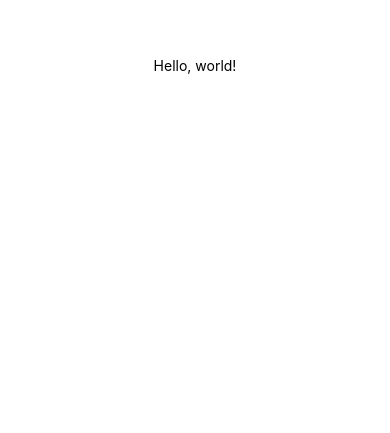
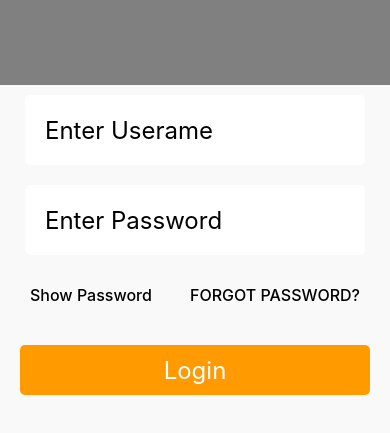
Before and after one commit to Satishphogat/VGS, a React Native app: screen / in a window 390 px wide. Shown: the part 357-790 px from the top of the page. Built offline with nearby package versions, Linux system fonts and the light colour scheme.

Commit message:
feature: worked on ui.

```diff
--- a/App.js
+++ b/App.js
@@ -7,14 +7,154 @@
  */
 
 import React, { Component } from 'react';
-import { Text, View } from 'react-native';
+import { Text, View, StyleSheet, Image, Dimensions, TextInput, TouchableOpacity, ScrollView } from 'react-native';
+
+
 
 export default class Login extends Component {
+
+  constructor(props) {
+    super(props);
+
+    this.state = {
+      username: '',
+      password: '',
+      isLoginValid: false,
+      isPasswordSecure: false
+    };
+  }
+
+  onClickListener(type) {
+    switch (type) {
+      case 'login':
+        checkLoginValidation()
+      case 'forgotPassword':
+          break
+      case 'showPassword':
+            this.setState({isPasswordSecure: !this.state.isPasswordSecure})
+    }
+
+    checkLoginValidation = () => {
+      if (this.state.username == "") {
+        alert('Please enter username')
+      } else if (this.state.password == "") {
+        alert('Please enter password')
+      } else {
+        this.isLoginValid = true
+      }
+    }
+
+
+  }
+
   render() {
     return (
-      <View style={{ flex: 1, justifyContent: "center", alignItems: "center" }}>
-        <Text>Hello, world!</Text>
+
+      <View style={style.container}>
+
+        <View style={style.bottomContainer}>
+
+          <View style={style.textFieldContainer}>
+            <TextInput
+              placeholder="Enter Userame"
+              onChangeText={(text) => {
+                this.setState({ username: text })
+              }}
+              value={this.state.username}
+              style={style.textInput}>
+            </TextInput>
+          </View>
+
+          <View style={[style.textFieldContainer, { top: 100 }]}>
+            <TextInput
+              placeholder="Enter Password"
+              onChangeText={(text) => {
+                this.setState({ password: text })
+              }}
+              secureTextEntry = {this.state.isPasswordSecure}
+              value={this.state.password}
+              style={style.textInput}>
+            </TextInput>
+          </View>
+
+          <View style={style.passwordContainer}>
+            <TouchableOpacity style={style.forgotPassword} onPress={() => this.onClickListener('showPassword')}>
+              <Text style={style.forgotPassword}>Show Password</Text>
+            </TouchableOpacity>
+
+            <TouchableOpacity style={style.forgotPassword} onPress={() => this.onClickListener('forgotPassword')} >
+              <Text style={style.forgotPassword}>FORGOT PASSWORD?</Text>
+            </TouchableOpacity>
+          </View>
+
+          <View>
+            <TouchableOpacity style={style.orangeButton} onPress={() => this.onClickListener('login')}>
+              <Text style={style.loginText}>Login</Text>
+            </TouchableOpacity>
+          </View>
+
+        </View>
+
       </View>
     );
   }
 }
+
+const style = StyleSheet.create({
+  loginText: {
+    textAlign: 'center', fontSize: 24, color: 'white'
+  },
+  orangeButton: {
+    backgroundColor: "#FF9A00",
+    top: 200,
+    height: 50,
+    marginHorizontal: 20,
+    borderRadius: 5,
+    justifyContent: 'center'
+  },
+  forgotPassword: {
+    flexDirection: 'row',
+    alignItems: 'center',
+    textAlign: 'left',
+    fontSize: 16,
+    fontWeight: '500'
+  },
+  passwordContainer: {
+    flexDirection: 'row',
+    height: 60,
+    marginHorizontal: 30,
+    top: 180,
+    justifyContent: "space-between"
+  },
+  container: {
+    flex: 1,
+    justifyContent: "center",
+    alignItems: "center",
+    backgroundColor: 'gray'
+  },
+  bottomContainer: {
+    backgroundColor: '#f9f9f9',
+    position: 'absolute',
+    top: (Dimensions.get('window').height / 2) + 20,
+    left: 0,
+    right: 0,
+    bottom: 0
+  },
+  textFieldContainer: {
+    position: 'absolute',
+    top: 10,
+    left: 0,
+    right: 0,
+    height: 70,
+    marginHorizontal: 25,
+    borderRadius: 5
+  },
+  textInput: {
+    height: 70,
+    fontSize: 24,
+    color: 'black',
+    backgroundColor: 'white',
+    paddingHorizontal: 20,
+    borderRadius: 5
+  }
+})
```
